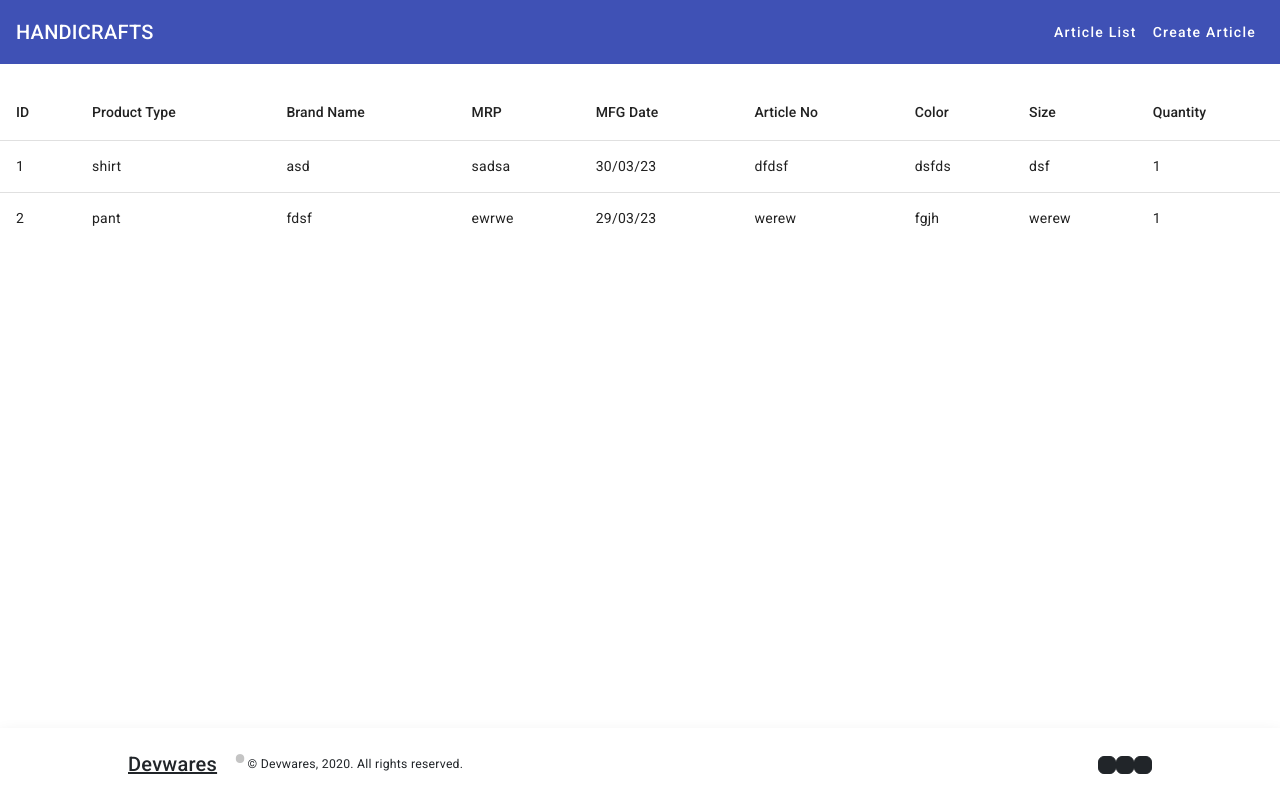
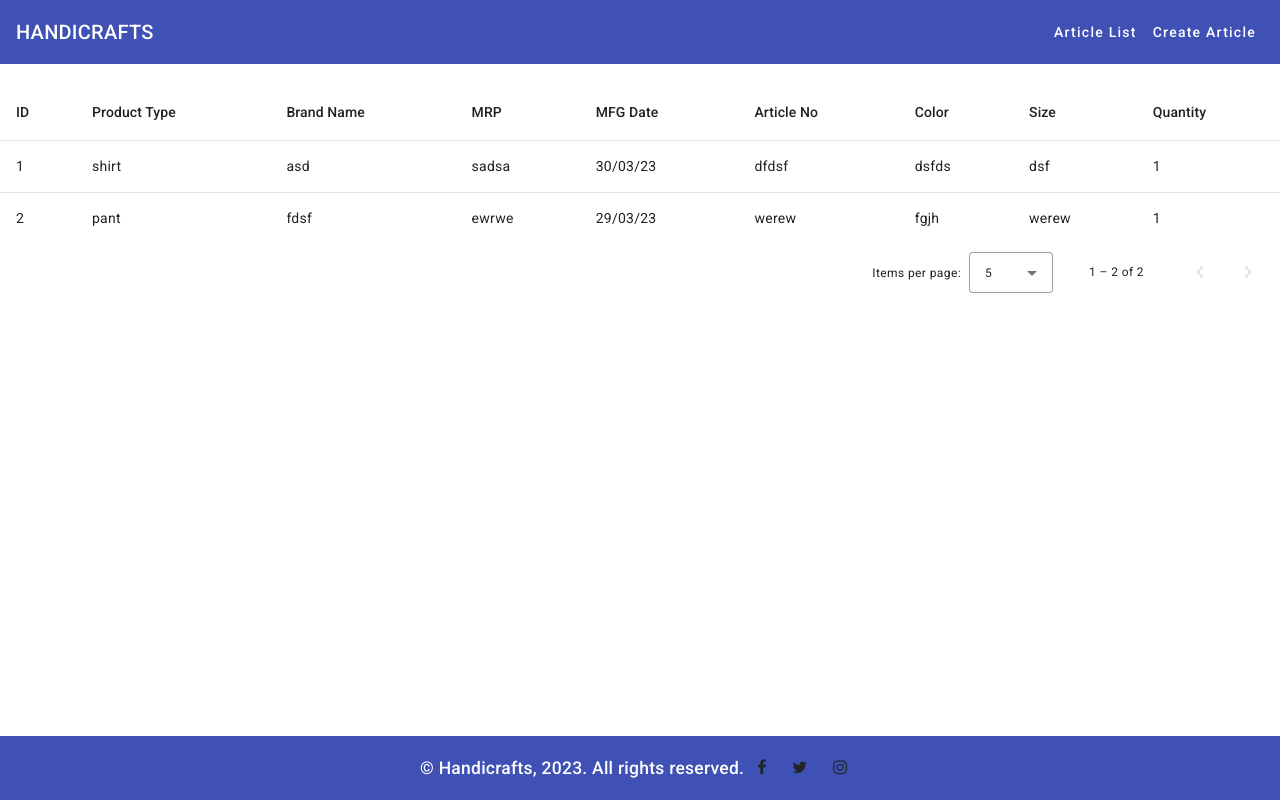
Before and after one commit to therahulsahu/handicrafts-frontend, an Angular app: page /list in a window 1280 px wide. Built offline with nearby package versions, Linux system fonts and the light colour scheme; data requests are answered from the project's data file.

Commit message:
footer and model dimension change
footer and model dimension change

```diff
--- a/angular.json
+++ b/angular.json
@@ -27,7 +27,8 @@
             "styles": [
               "src/styles.css",
               "node_modules/bootstrap/dist/css/bootstrap.min.css",
-              "@angular/material/prebuilt-themes/indigo-pink.css"
+              "@angular/material/prebuilt-themes/indigo-pink.css",
+              "node_modules/font-awesome/css/font-awesome.css"
             ],
             "scripts": []
           },
--- a/package.json
+++ b/package.json
@@ -21,6 +21,7 @@
     "@angular/platform-browser-dynamic": "^15.2.0",
     "@angular/router": "^15.2.0",
     "bootstrap": "^5.2.3",
+    "font-awesome": "^4.7.0",
     "rxjs": "~7.8.0",
     "tslib": "^2.3.0",
     "zone.js": "~0.12.0"
--- a/src/app/articleM/list-articles/list-articles.component.html
+++ b/src/app/articleM/list-articles/list-articles.component.html
@@ -55,5 +55,7 @@
 
     </table>
 
+    <mat-paginator [pageSizeOptions]="[5, 10, 25, 100]" aria-label="Select page of users"></mat-paginator>
+
   </div>
 </div>
--- a/src/app/core/footer/footer.component.css
+++ b/src/app/core/footer/footer.component.css
@@ -0,0 +1,3 @@
+.example-spacer {
+    flex: 1 1 auto;
+  }
--- a/src/app/core/footer/footer.component.html
+++ b/src/app/core/footer/footer.component.html
@@ -1,35 +1,16 @@
-<div class="blockcode fixed-bottom">
-    <footer class="page-footer shadow">
-      <div
-        class="d-flex flex-wrap justify-content-between align-items-center mx-auto py-4"
-        style="width: 80%"
-      >
-        <div class="d-flex flex-wrap align-items-center">
-          <a href="/#" class="d-flex align-items-center p-0 text-dark">
-            <!-- <img alt="logo" src="../img/logo.png" width="30px" /> -->
-            <span class="ml-4 h5 mb-0 font-weight-bold">Devwares</span>
-          </a>
-          <span
-            style="
-                          font-size: 3em;
-                          margin: -2rem 0px -1.5rem 1rem;
-                          color: #c4c4c4;
-                        "
-            >&#8226;</span
-          >
-          <small class="ml-2">&copy; Devwares, 2020. All rights reserved.</small>
-        </div>
-        <div>
-          <button class="btn btn-dark btn-flat p-2">
+<mat-toolbar color="primary" class="blockcode fixed-bottom">
+  <span class="example-spacer"></span>
+  <small class="ml-2">&copy; Handicrafts, 2023. All rights reserved.</small>
+  <div class="flex">
+    <button class="btn mr-2">
       <i class="fa fa-facebook"></i>
     </button>
-          <button class="btn btn-dark btn-flat p-2">
+    <button class="btn mr-2">
       <i class="fa fa-twitter"></i>
     </button>
-          <button class="btn btn-dark btn-flat p-2">
+    <button class="btn mr-2">
       <i class="fa fa-instagram"></i>
     </button>
   </div>
-      </div>
-    </footer>
-  </div>
+  <span class="example-spacer"></span>
+</mat-toolbar>
--- a/src/app/core/header/header.component.ts
+++ b/src/app/core/header/header.component.ts
@@ -1,5 +1,5 @@
 import { Component } from '@angular/core';
-import { MatDialog } from '@angular/material/dialog';
+import { MatDialog, MatDialogConfig } from '@angular/material/dialog';
 import { CreateArticleComponent } from 'src/app/articleM/create-article/create-article.component';
 
 @Component({
@@ -9,10 +9,16 @@ import { CreateArticleComponent } from 'src/app/articleM/create-article/create-a
 })
 export class HeaderComponent {
 
-  constructor(private _dialog: MatDialog) {}
+  dialogConfig = new MatDialogConfig();
+
+
+  constructor(private _dialog: MatDialog) {
+    this.dialogConfig.height = '500px';
+    this.dialogConfig.width = '400px';
+  }
 
   onCreateArticleClick() {
-    this._dialog.open(CreateArticleComponent);
+    this._dialog.open(CreateArticleComponent, this.dialogConfig);
   }
 
 }
--- a/src/app/sharedM/shared.module.ts
+++ b/src/app/sharedM/shared.module.ts
@@ -12,9 +12,11 @@ import { MatOptionModule, MatNativeDateModule } from '@angular/material/core';
 import { MatDatepickerModule } from '@angular/material/datepicker';
 import { MatInputModule } from '@angular/material/input';
 
+
 import { HttpClientModule } from  '@angular/common/http';
 
 import {MatTableModule} from '@angular/material/table';
+import {MatPaginatorModule} from '@angular/material/paginator';
 
 @NgModule(
   {
@@ -22,13 +24,13 @@ import {MatTableModule} from '@angular/material/table';
     imports: [FormsModule,
       CommonModule,ReactiveFormsModule,MatFormFieldModule,
       MatCardModule,MatToolbarModule,MatButtonModule,MatDialogModule,MatSelectModule,
-      MatOptionModule,MatInputModule,MatNativeDateModule,MatDatepickerModule,MatDialogModule,HttpClientModule,
-      MatTableModule],
+      MatOptionModule,MatInputModule,MatNativeDateModule,MatDatepickerModule,MatDialogModule,
+      MatTableModule,MatPaginatorModule,HttpClientModule],
     exports: [FormsModule,
       CommonModule,ReactiveFormsModule,MatFormFieldModule,
       MatCardModule,MatToolbarModule,MatButtonModule,MatDialogModule,MatSelectModule,
-      MatOptionModule,MatInputModule,MatNativeDateModule,MatDatepickerModule,MatDialogModule,HttpClientModule,
-      MatTableModule],
+      MatOptionModule,MatInputModule,MatNativeDateModule,MatDatepickerModule,MatDialogModule,
+      MatTableModule,MatPaginatorModule,HttpClientModule],
     providers: []
   }
 )
```
Also changed, not shown: 1 other file (tests, documents, lock files or other folders). Lines whose indentation alone changed are shown as unchanged.
